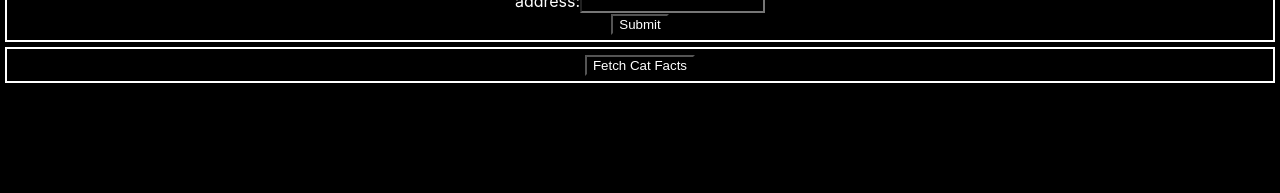
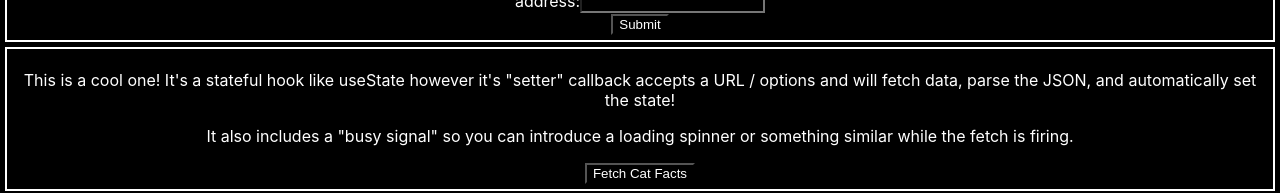
Before and after one commit to brewchetta/custom-hooks-fun, a React (Create React App) app: page / in a window 1280 px wide. Shown: the part 1192-1385 px from the top of the page. Before the commit the page ends 1280 px from the top, so only its background shows below. Built offline with nearby package versions, Linux system fonts and the light colour scheme.

Commit message:
added description for useFetchState example

```diff
--- a/src/components/Fetch.js
+++ b/src/components/Fetch.js
@@ -9,6 +9,9 @@ export default function Fetch() {
   return (
 
     <div className="example">
+
+      <p>This is a cool one! It's a stateful hook like useState however it's "setter" callback accepts a URL / options and will fetch data, parse the JSON, and automatically set the state!</p>
+      <p>It also includes a "busy signal" so you can introduce a loading spinner or something similar while the fetch is firing.</p>
 
       {busySignal ? <p>Loading...</p> : null}
 
```
